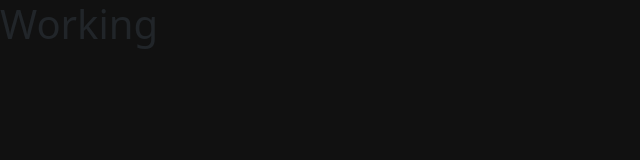
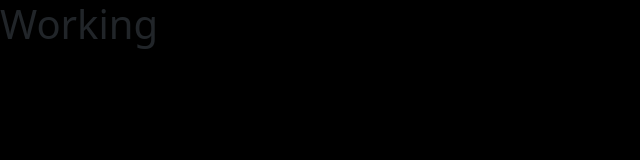
Before and after one commit to Zacharycisney/Ground-Up, a website built with Vite: page index.html in a window 1280 px wide. Shown: the whole page, without its empty margins (0-640 px from the left). Built offline with nearby package versions, Linux system fonts and the light colour scheme.

Commit message:
small changes for background color

```diff
--- a/Javascripts/landingPage.js
+++ b/Javascripts/landingPage.js
@@ -2,12 +2,12 @@
 
 // Javascript linking test (passed)
 // window.addEventListener("keydown", event => {
-//       if (event.key == "v") {
+//       if (event.key == "d") {
 //         document.body.style.background = "violet";
 //       }
 //     });
 //     window.addEventListener("keyup", event => {
-//       if (event.key == "v") {
+//       if (event.key == "d") {
 //         document.body.style.background = "";
 //       }
 //     });
--- a/Stylesheets/landingPage.css
+++ b/Stylesheets/landingPage.css
@@ -1,6 +1,7 @@
 @import url("bootstrap/dist/css/bootstrap.min.css");
 @import url("bootstrap-icons/font/bootstrap-icons.css");
 
-body{
-    background-color: rgb(17, 17, 17);
+body {
+    /* background-color: rgb(17, 17, 17); */
+    background-color: black !important;
 }
```
Also changed, not shown: index.html (line endings or trailing spaces).
